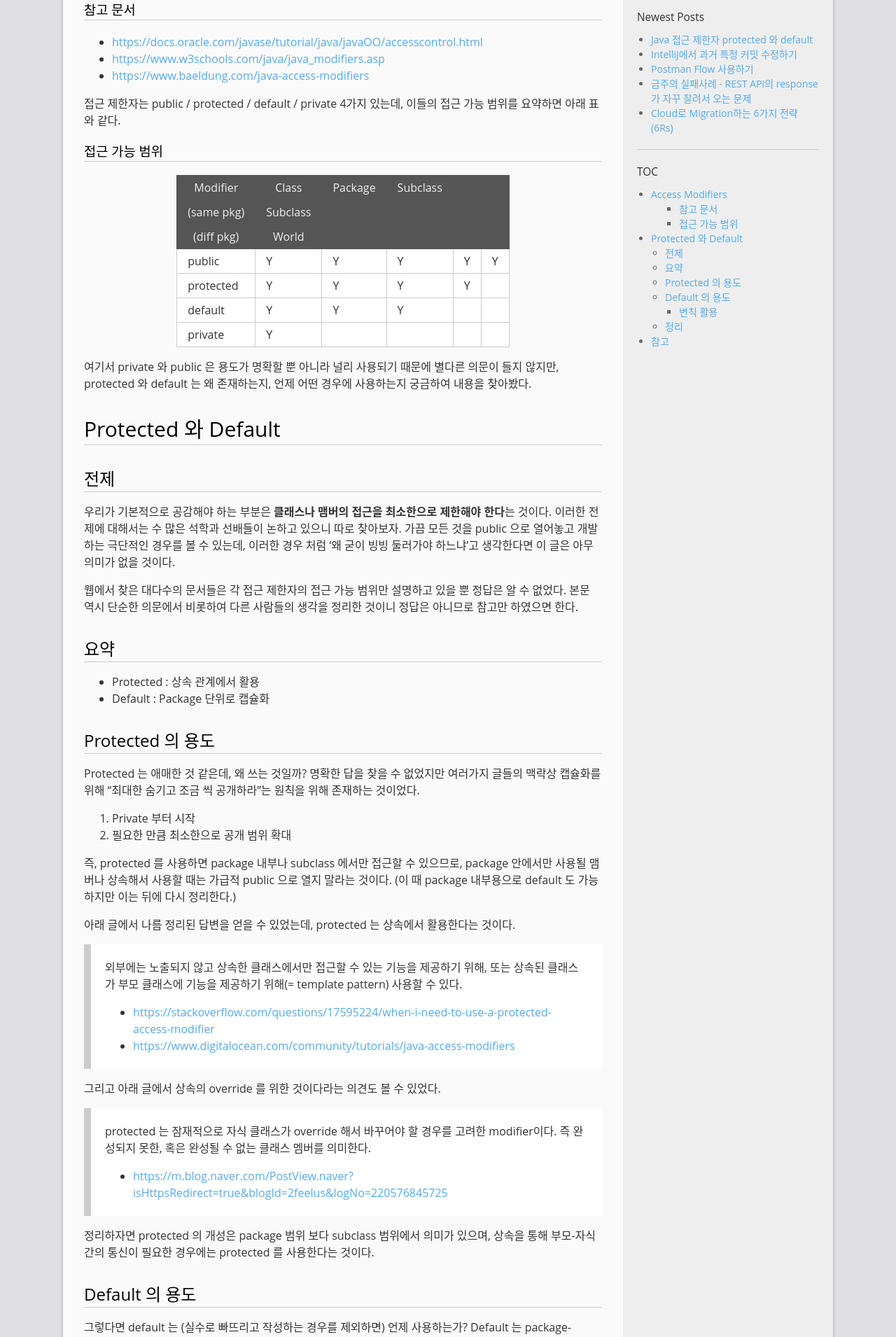
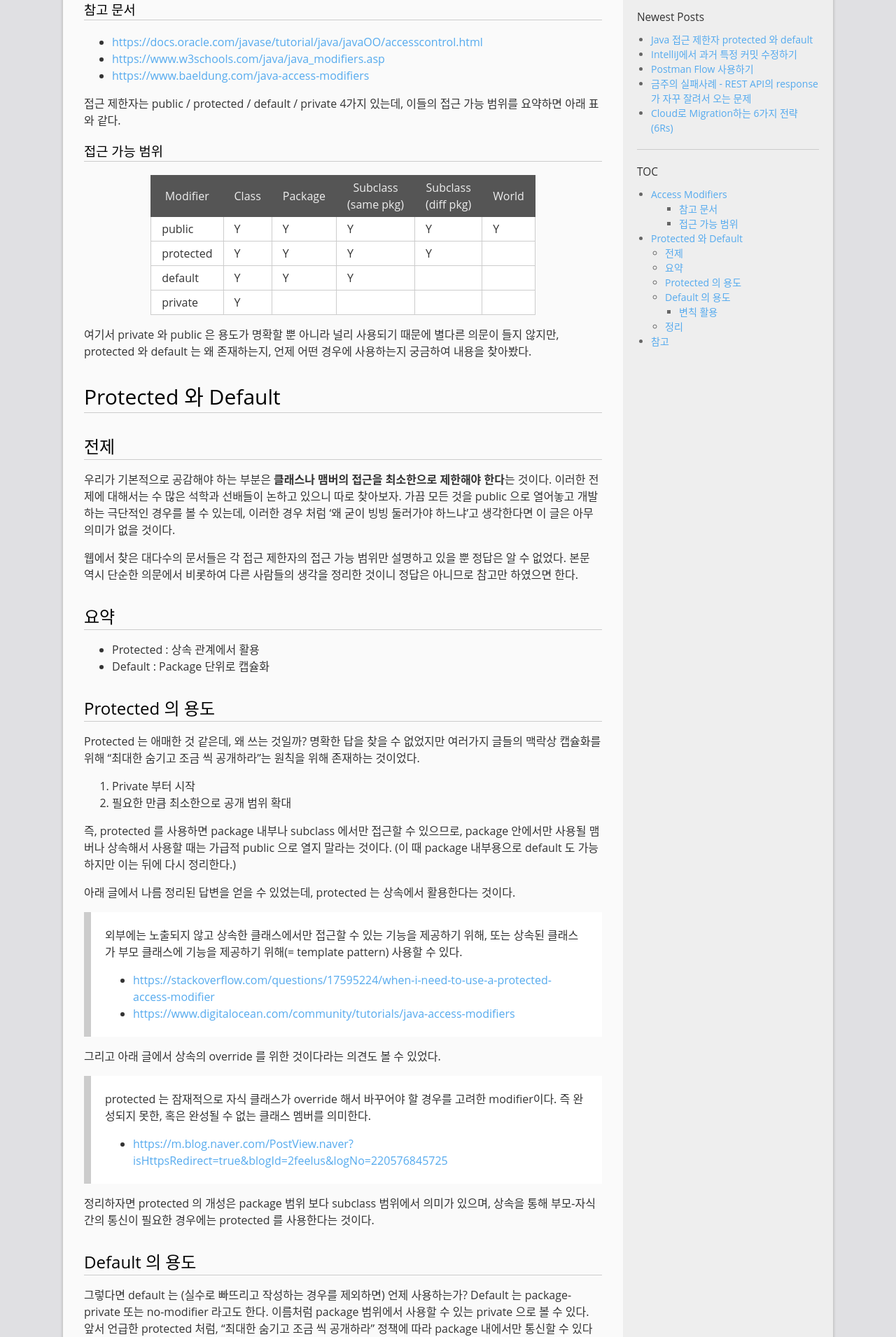
Before and after one commit to mystria/mystria.github.io, a Jekyll site: the page built from _posts/2022-11-09-java-access-modifier-protected-and-default.md, in a window 1280 px wide. Shown: the part 458-2368 px from the top of the page at 70% size. Built offline with Jekyll 4.4.1, drawn with Linux system fonts in a browser that asks for light colours; comment, search, counter and statistics services are not loaded.

Commit message:
Fix table form

```diff
--- a/_posts/2022-11-09-java-access-modifier-protected-and-default.md
+++ b/_posts/2022-11-09-java-access-modifier-protected-and-default.md
@@ -20,9 +20,7 @@ Java 의 접근 제한자(access modifier)에 대한 내용은 기본적인 것
 
 ### 접근 가능 범위
 
-| Modifier | Class | Package | Subclass
-(same pkg) | Subclass
-(diff pkg) | World |
+| Modifier | Class | Package | Subclass<br/>(same pkg) | Subclass<br/>(diff pkg) | World |
 | --- | --- | --- | --- | --- | --- |
 | public | Y | Y | Y | Y | Y |
 | protected | Y | Y | Y | Y |  |
```
